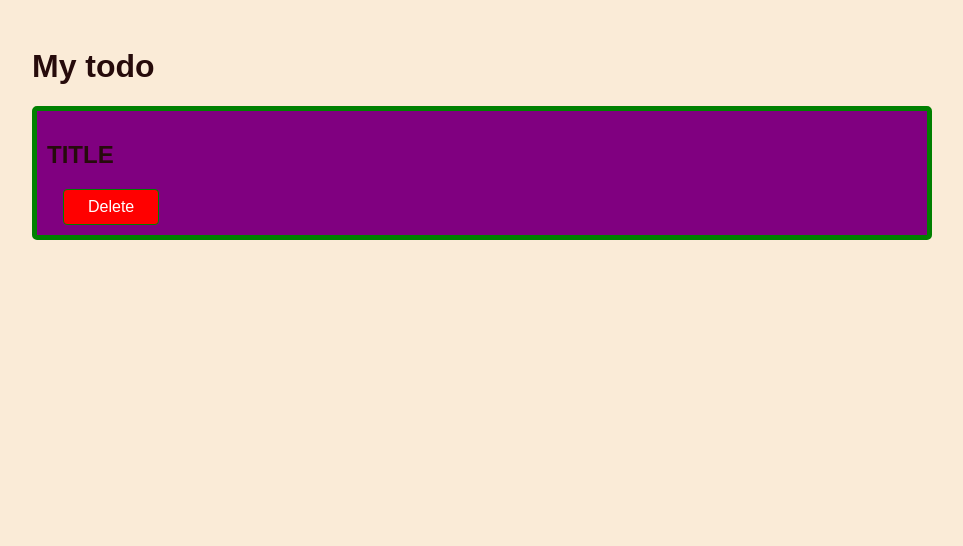
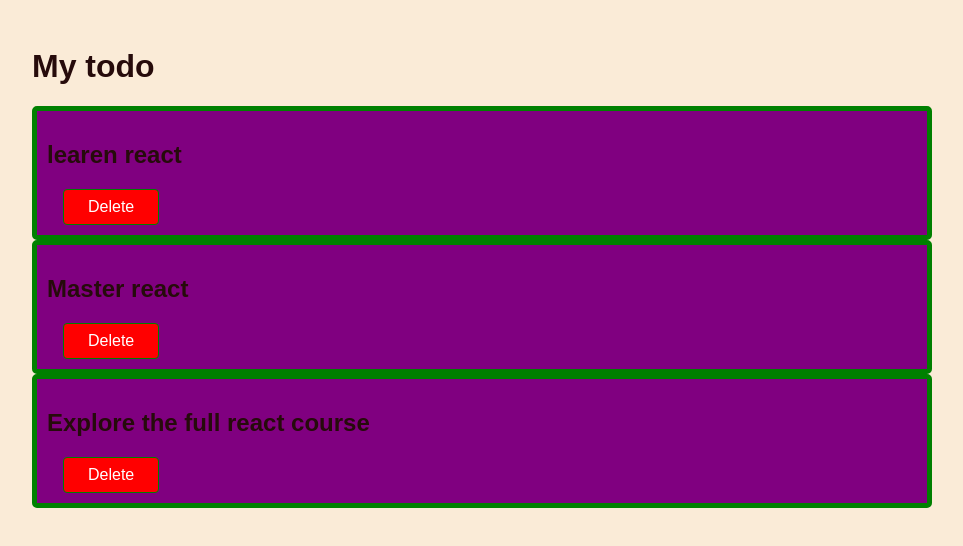
Before and after one commit to liar88828/baru2021, a React (Create React App) app: page / in a window 1280 px wide. Shown: the top 546 px of the page, without its empty margins (16-979 px from the left). Built offline with nearby package versions, Linux system fonts and the light colour scheme.

Commit message:
use props

```diff
--- a/src/App.js
+++ b/src/App.js
@@ -4,7 +4,9 @@ function App() {
   return (
     <div>
       <h1>My todo</h1>
-    <Todo />
+      <Todo text='learen react'/>
+      <Todo text='Master react'/>
+      <Todo text='Explore the full react course'/>
     </div>
   );
 }
--- a/src/componen/Todo.js
+++ b/src/componen/Todo.js
@@ -1,7 +1,7 @@
-function Todo (){
+function Todo (props){
     return (
       <div className="card">
-        <h2>TITLE</h2>
+        <h2>{props.text}</h2>
         <div className="action">
           <button className="btn">Delete</button>
         </div>
```
